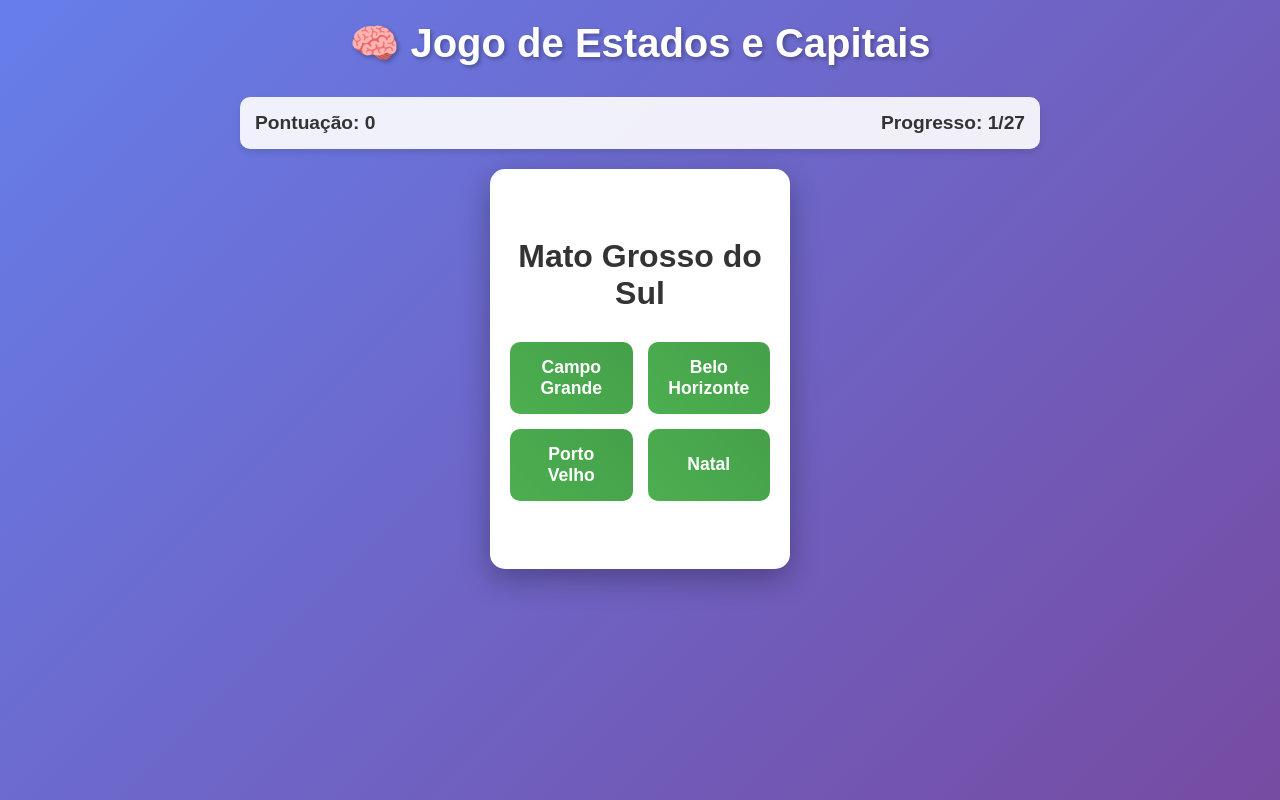
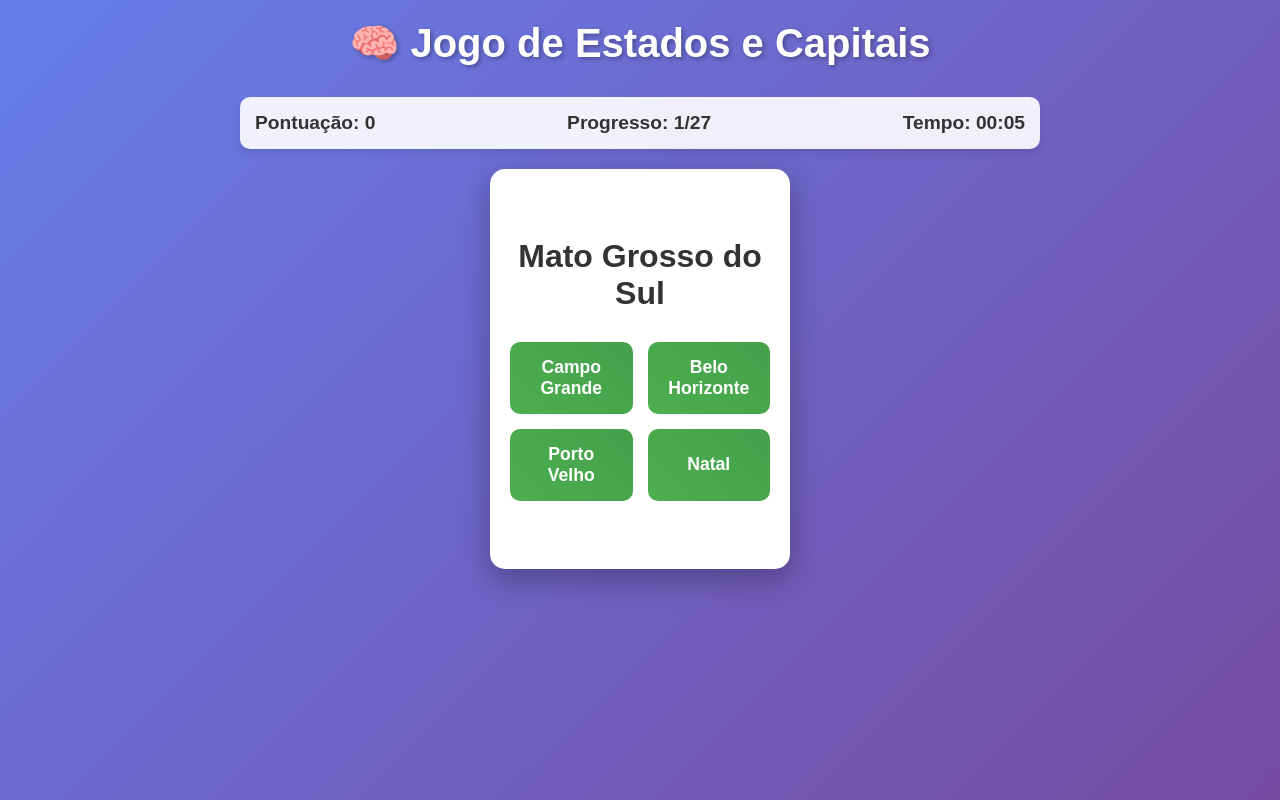
Before and after one commit to jrplay2/memo, a website: page jogo_estados_capitais.html in a window 1280 px wide. Drawn offline with Linux system fonts and the light colour scheme.

Commit message:
Adiciona cronômetro ao jogo de estados e capitais
- Implementa cronômetro para medir tempo total de jogo
- Exibe tempo em tempo real (formato MM:SS)
- Mostra tempo total ao final do jogo
- Cronômetro inicia ao começar e para ao terminar
- Interface atualizada com display de tempo

```diff
--- a/jogo_estados_capitais.html
+++ b/jogo_estados_capitais.html
@@ -44,7 +44,7 @@
             box-shadow: 0 4px 6px rgba(0,0,0,0.1);
         }
 
-        .score, .progress {
+        .score, .progress, .timer {
             font-size: 1.2em;
             font-weight: bold;
             color: #333;
@@ -243,6 +243,7 @@
         <div class="game-info">
             <div class="score">Pontuação: <span id="pontuacao">0</span></div>
             <div class="progress">Progresso: <span id="progresso">1</span>/27</div>
+            <div class="timer">Tempo: <span id="tempo">00:00</span></div>
         </div>
 
         <div class="card-container">
@@ -329,6 +330,8 @@
         let tentativas = 0;
         let faseAtual = 1; // 1: escolher capital, 2: ver capital
         let estadosEmbaralhados = []; // Array para guardar estados em ordem aleatória
+        let tempoInicio = null; // Tempo de início do jogo
+        let tempoTotal = 0; // Tempo total gasto
 
         // Embaralhar array
         function embaralhar(array) {
@@ -340,14 +343,39 @@
             return novoArray;
         }
 
+        // Funções do cronômetro
+        function formatarTempo(segundos) {
+            const minutos = Math.floor(segundos / 60);
+            const segs = segundos % 60;
+            return `${minutos.toString().padStart(2, '0')}:${segs.toString().padStart(2, '0')}`;
+        }
+
+        function atualizarCronometro() {
+            if (!tempoInicio) return;
+
+            const tempoAtual = Math.floor((Date.now() - tempoInicio) / 1000);
+            document.getElementById('tempo').textContent = formatarTempo(tempoAtual);
+        }
+
         // Iniciar jogo
         function iniciarJogo() {
             estadoIndex = 0;
             pontuacao = 0;
+            tempoInicio = Date.now(); // Iniciar cronômetro
+            tempoTotal = 0;
             // Embaralhar os estados para ordem aleatória
             estadosEmbaralhados = embaralhar(estadosCapitais);
             atualizarPontuacao();
             mostrarEstado();
+
+            // Atualizar cronômetro a cada segundo
+            const intervalo = setInterval(() => {
+                atualizarCronometro();
+                // Parar o intervalo quando o jogo terminar
+                if (estadoIndex >= estadosEmbaralhados.length) {
+                    clearInterval(intervalo);
+                }
+            }, 1000);
         }
 
         // Mostrar estado atual
@@ -468,12 +496,17 @@
 
         // Mostrar fim de jogo
         function mostrarFimDeJogo() {
+            // Calcular tempo total
+            tempoTotal = Math.floor((Date.now() - tempoInicio) / 1000);
+            const tempoFormatado = formatarTempo(tempoTotal);
+
             const container = document.querySelector('.container');
             container.innerHTML = `
                 <h1>🎉 Parabéns!</h1>
                 <div style="text-align: center; background: rgba(255,255,255,0.9); padding: 40px; border-radius: 15px; margin: 20px;">
                     <h2 style="color: #333; margin-bottom: 20px;">Você completou o jogo!</h2>
-                    <p style="font-size: 1.5em; color: #666; margin-bottom: 20px;">Pontuação final: <strong>${pontuacao}</strong> pontos</p>
+                    <p style="font-size: 1.5em; color: #666; margin-bottom: 10px;">Pontuação final: <strong>${pontuacao}</strong> pontos</p>
+                    <p style="font-size: 1.3em; color: #2196F3; margin-bottom: 20px;">⏱️ Tempo total: <strong>${tempoFormatado}</strong></p>
                     <p style="font-size: 1.2em; color: #666; margin-bottom: 30px;">Você memorizou todos os estados e capitais do Brasil!</p>
                     <button class="btn-continuar" onclick="iniciarJogo()">Jogar Novamente</button>
                 </div>
```
